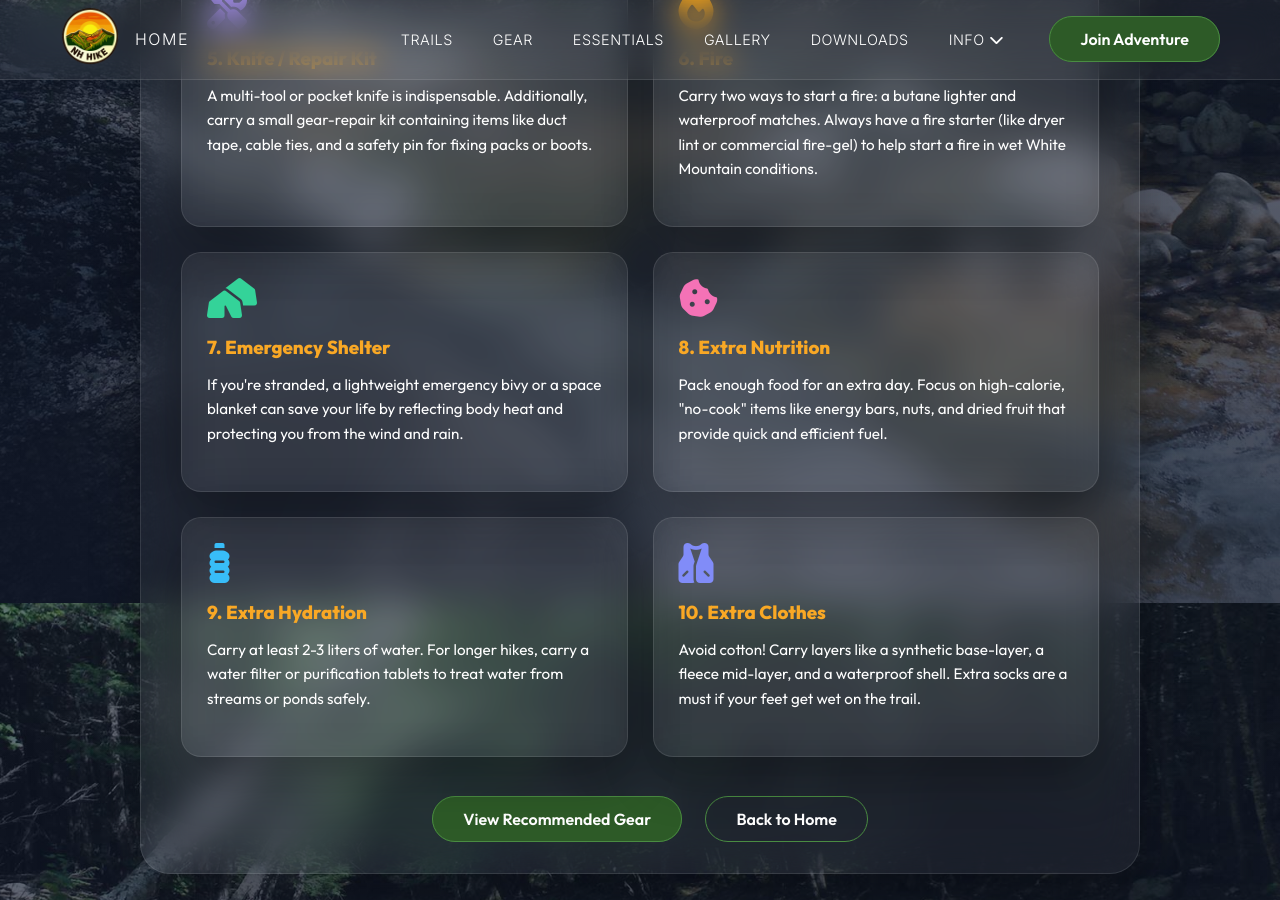
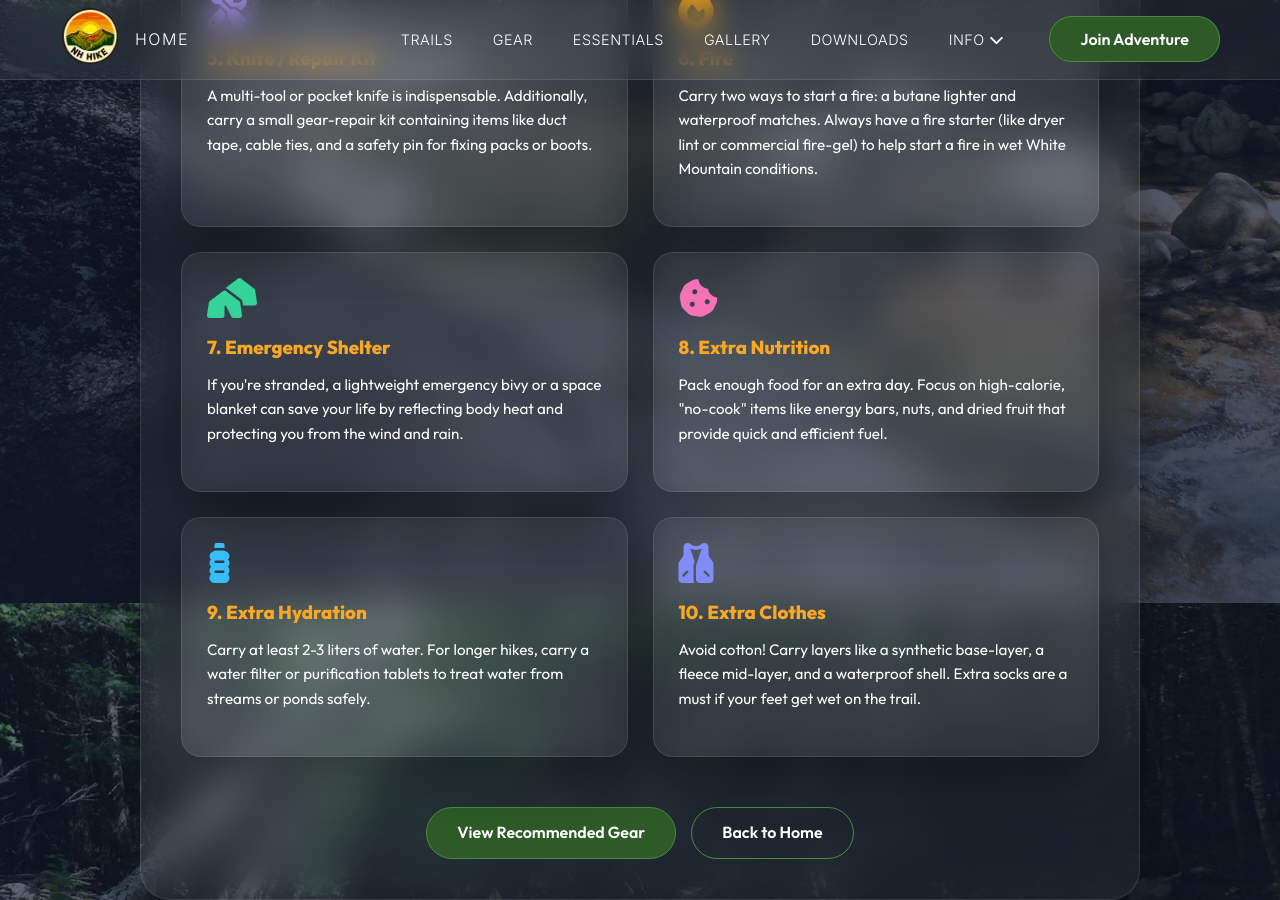
Before and after one commit to nhhike/store, a Jekyll site: the page built from essentials.html, in a window 1280 px wide and 900 px high, scrolled down 1197 px. Built offline with Jekyll 4.4.1, drawn with Linux system fonts in a browser that asks for light colours.

Commit message:
Fix: Resolved button overlap on Essentials page

```diff
--- a/_layouts/default.html
+++ b/_layouts/default.html
@@ -61,7 +61,6 @@
             <ul class="mobile-nav">
                 <li class="mobile-item"><a href="{{ '/trails.html' | relative_url }}" class="mobile-link">Trails</a></li>
                 <li class="mobile-item"><a href="{{ '/gear.html' | relative_url }}" class="mobile-link">Gear</a></li>
-                <li class="mobile-item"><a href="#" class="mobile-link">TEST LINK</a></li>
                 <li class="mobile-item"><a href="{{ '/essentials.html' | relative_url }}" class="mobile-link">Essentials</a></li>
                 <li class="mobile-item"><a href="{{ '/gallery.html' | relative_url }}" class="mobile-link">Gallery</a></li>
                 <li class="mobile-item"><a href="{{ '/app-development.html' | relative_url }}" class="mobile-link">Downloads</a></li>
--- a/essentials.html
+++ b/essentials.html
@@ -100,9 +100,9 @@
 
                 </div>
 
-                <div style="text-align: center; margin-top: 50px;">
-                    <a href="{{ '/gear.html' | relative_url }}" class="btn">View Recommended Gear</a>
-                    <a href="{{ '/' | relative_url }}" class="btn" style="background: transparent;">Back to Home</a>
+                <div style="display: flex; justify-content: center; gap: 15px; flex-wrap: wrap; margin-top: 50px;">
+                    <a href="{{ '/gear.html' | relative_url }}" class="btn" style="margin: 0;">View Recommended Gear</a>
+                    <a href="{{ '/' | relative_url }}" class="btn" style="background: transparent; margin: 0;">Back to Home</a>
                 </div>
             </div>
         </div>
```
